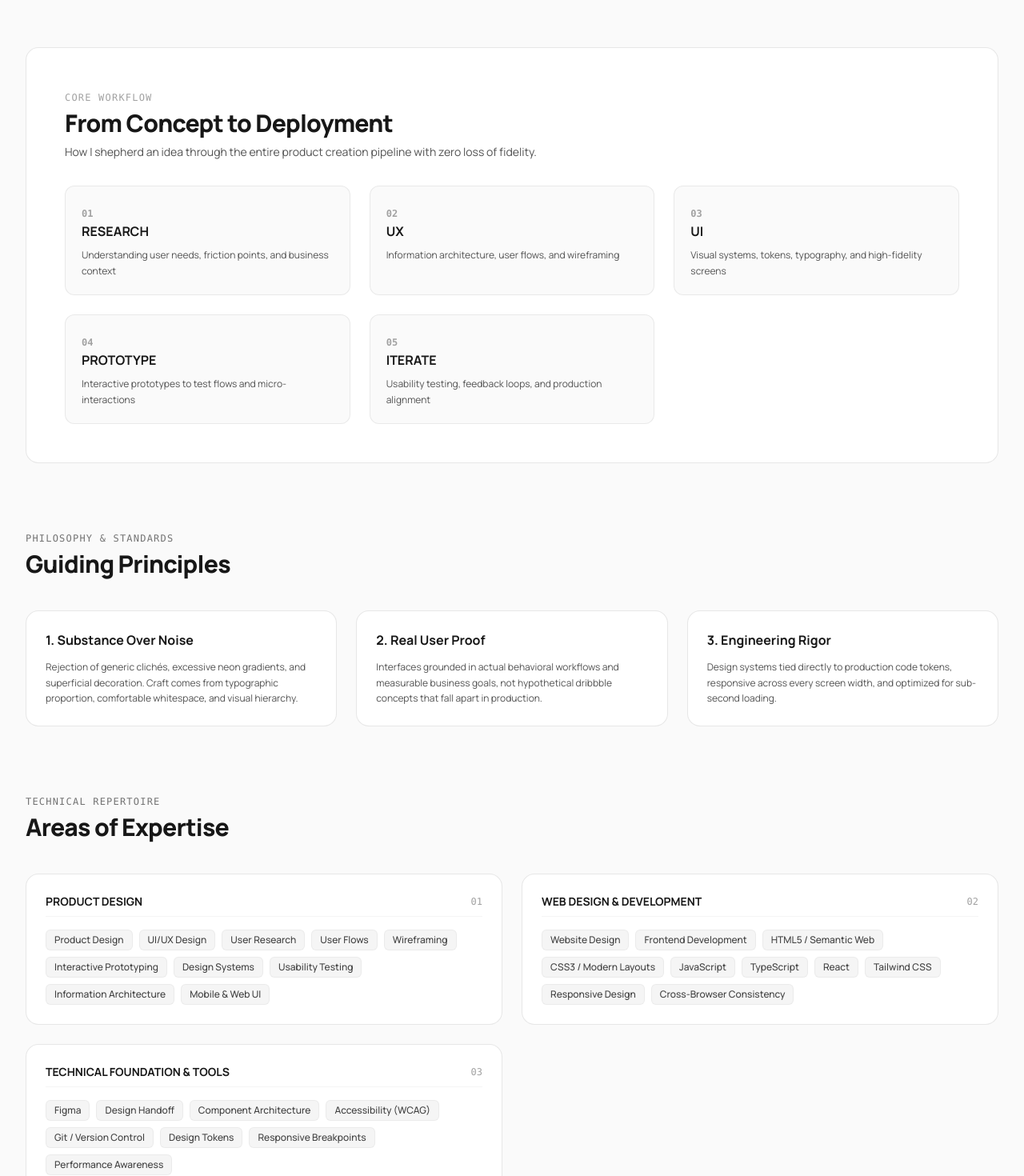
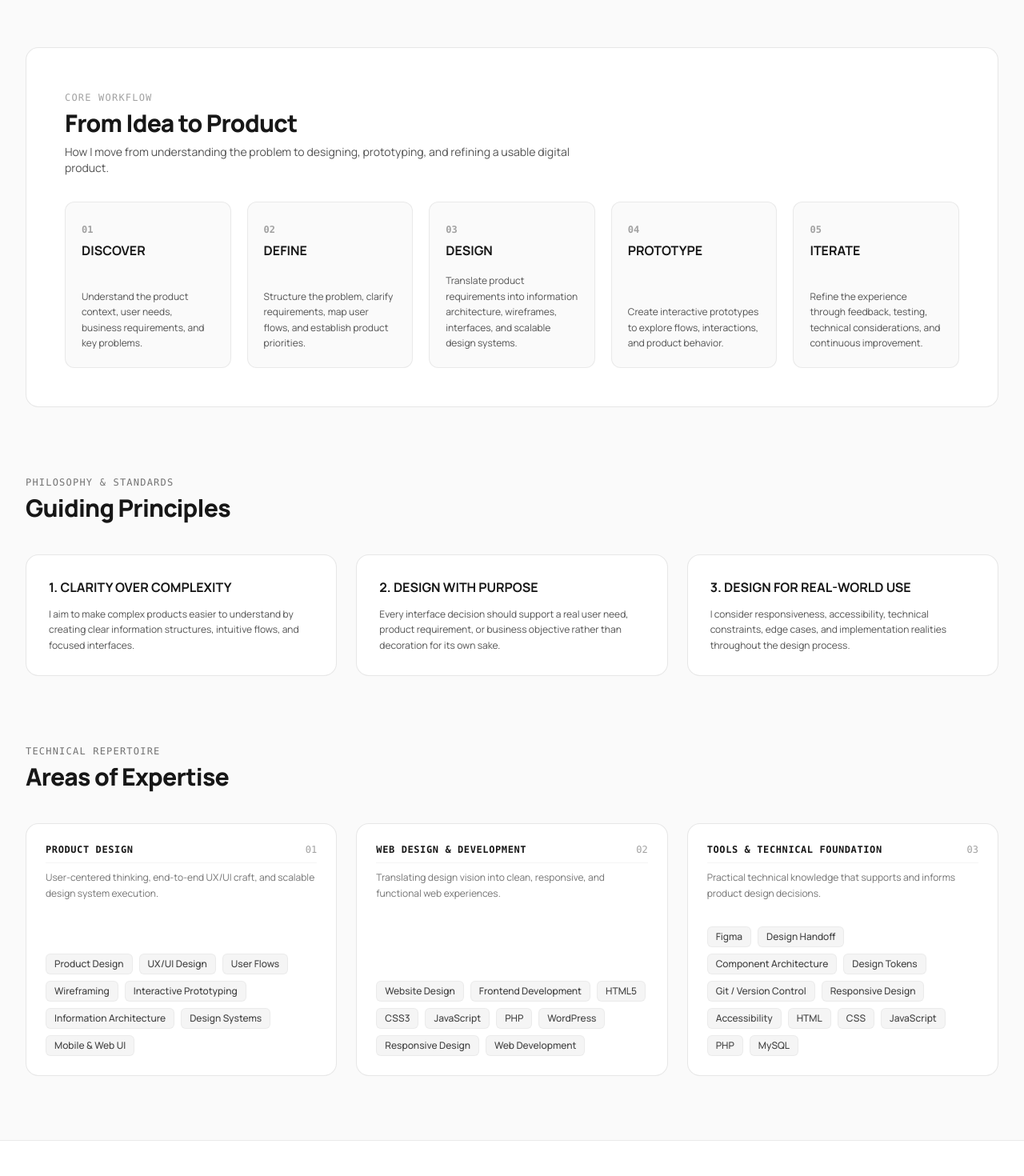
Before and after one commit to Makindeisaiah/Portfolio, a React (Vite) app: page /about in a window 1280 px wide. Shown: the part 920-2390 px from the top of the page at 80% size. Built offline with nearby package versions, Linux system fonts and the light colour scheme.

Commit message:
refactor: update content and styling for professional branding
- Normalize "SUBMIT BRIEF" casing in the contact section.
- Refine product design methodology labels and descriptions.
- Clean up unused imports and comments in the About page.

```diff
--- a/src/components/ContactSection.tsx
+++ b/src/components/ContactSection.tsx
@@ -217,7 +217,7 @@ export const ContactSection: React.FC<ContactSectionProps> = ({
                         <span>Sending Brief...</span>
                       ) : (
                         <>
-                          <span>Submit Brief</span>
+                          <span>SUBMIT BRIEF</span>
                           <Send className="w-3.5 h-3.5" />
                         </>
                       )}
--- a/src/data/portfolioData.ts
+++ b/src/data/portfolioData.ts
@@ -20,11 +20,11 @@ export const PERSONAL_INFO = {
     { label: 'ITERATE', desc: 'Usability testing, feedback loops, and production alignment' },
   ],
   conceptToDeployment: [
-    { label: 'RESEARCH', desc: 'Understanding user needs, friction points, and business context' },
-    { label: 'UX', desc: 'Information architecture, user flows, and wireframing' },
-    { label: 'UI', desc: 'Visual systems, tokens, typography, and high-fidelity screens' },
-    { label: 'PROTOTYPE', desc: 'Interactive prototypes to test flows and micro-interactions' },
-    { label: 'ITERATE', desc: 'Usability testing, feedback loops, and production alignment' },
+    { label: 'DISCOVER', desc: 'Understand the product context, user needs, business requirements, and key problems.' },
+    { label: 'DEFINE', desc: 'Structure the problem, clarify requirements, map user flows, and establish product priorities.' },
+    { label: 'DESIGN', desc: 'Translate product requirements into information architecture, wireframes, interfaces, and scalable design systems.' },
+    { label: 'PROTOTYPE', desc: 'Create interactive prototypes to explore flows, interactions, and product behavior.' },
+    { label: 'ITERATE', desc: 'Refine the experience through feedback, testing, technical considerations, and continuous improvement.' },
   ],
   bio: [
     "I’m Isaiah, a Product Designer with a background in web development. I focus on designing intuitive digital experiences that solve real problems for users and create tangible value for businesses.",
@@ -1123,45 +1123,46 @@ export const SKILL_CATEGORIES: SkillCategory[] = [
     description: 'User-centered thinking, end-to-end UX/UI craft, and scalable design system execution.',
     skills: [
       'Product Design',
-      'UI/UX Design',
-      'User Research',
+      'UX/UI Design',
       'User Flows',
       'Wireframing',
       'Interactive Prototyping',
+      'Information Architecture',
       'Design Systems',
-      'Usability Testing',
-      'Information Architecture',
       'Mobile & Web UI',
     ],
   },
   {
     title: 'WEB DESIGN & DEVELOPMENT',
-    description: 'Translating design vision into clean, responsive, and performant web experiences.',
+    description: 'Translating design vision into clean, responsive, and functional web experiences.',
     skills: [
       'Website Design',
       'Frontend Development',
-      'HTML5 / Semantic Web',
-      'CSS3 / Modern Layouts',
+      'HTML5',
+      'CSS3',
       'JavaScript',
-      'TypeScript',
-      'React',
-      'Tailwind CSS',
+      'PHP',
+      'WordPress',
       'Responsive Design',
-      'Cross-Browser Consistency',
+      'Web Development',
     ],
   },
   {
-    title: 'TECHNICAL FOUNDATION & TOOLS',
-    description: 'Bridging design and engineering with production-aware workflows and design tooling.',
+    title: 'TOOLS & TECHNICAL FOUNDATION',
+    description: 'Practical technical knowledge that supports and informs product design decisions.',
     skills: [
       'Figma',
       'Design Handoff',
       'Component Architecture',
-      'Accessibility (WCAG)',
+      'Design Tokens',
       'Git / Version Control',
-      'Design Tokens',
-      'Responsive Breakpoints',
-      'Performance Awareness',
+      'Responsive Design',
+      'Accessibility',
+      'HTML',
+      'CSS',
+      'JavaScript',
+      'PHP',
+      'MySQL',
     ],
   },
 ];
--- a/src/pages/AboutPage.tsx
+++ b/src/pages/AboutPage.tsx
@@ -1,18 +1,6 @@
 import React from 'react';
 import { Link } from 'react-router-dom';
-import {
-  ArrowRight,
-  ArrowUpRight,
-  Sparkles,
-  Layers,
-  Code2,
-  Database,
-  Rocket,
-  CheckCircle2,
-  FileText,
-  Mail,
-  Compass
-} from 'lucide-react';
+import { ArrowRight, Mail } from 'lucide-react';
 import { PERSONAL_INFO, SKILL_CATEGORIES } from '../data/portfolioData';
 import { ProfilePortraitPlaceholder } from '../components/ProjectMockupPreview';
 import { ContactSection } from '../components/ContactSection';
@@ -24,7 +12,7 @@ export const AboutPage: React.FC = () => {
         {/* Page Header */}
         <div className="max-w-3xl mb-12">
           <span className="text-xs font-mono uppercase tracking-widest text-neutral-500 mb-3 block">
-            BIOGRAPHY & PHILOSOPHY
+            BIOGRAPHY &amp; PHILOSOPHY
           </span>
           <h1 className="text-4xl sm:text-5xl lg:text-6xl font-extrabold tracking-tight text-neutral-900">
             About Isaiah Oluwatoyin
@@ -34,7 +22,7 @@ export const AboutPage: React.FC = () => {
           </p>
         </div>
 
-        {/* Top Grid: Portrait Placeholder + Narrative */}
+        {/* Top Grid: Portrait + Narrative */}
         <div className="grid grid-cols-1 lg:grid-cols-12 gap-12 lg:gap-16 items-start mb-20">
           <div className="lg:col-span-5">
             <ProfilePortraitPlaceholder className="w-full aspect-4/5" />
@@ -42,18 +30,18 @@ export const AboutPage: React.FC = () => {
 
           <div className="lg:col-span-7 space-y-6">
             <h2 className="text-2xl sm:text-3xl font-bold tracking-tight text-neutral-900">
-              I design digital experiences and build products that turn ideas into meaningful, functional experiences.
+              I design digital products that turn complex ideas into clear, useful experiences.
             </h2>
 
             <div className="space-y-4 text-base text-neutral-600 leading-relaxed">
               <p>
-                I’m Isaiah, a product designer and digital product builder passionate about turning complex ideas into simple, useful digital experiences.
+                I’m Isaiah, a product designer and digital product builder focused on turning complex ideas into simple, useful digital experiences.
               </p>
               <p>
-                I work across UX strategy, interface design, design systems and development, allowing me to take ideas from concept to a functional digital product.
+                I work across product strategy, UX/UI design, interaction design, design systems, prototyping, and development. This allows me to understand a product from both the user experience and implementation perspectives.
               </p>
               <p>
-                Most teams suffer from friction between design mockups and actual code execution. Because I actively design and build, I eliminate that divide: every interaction I design accounts for technical constraints, state transitions, responsive edge cases, and accessibility from day one.
+                I care about the details that make products work in the real world — clear user flows, thoughtful interactions, responsive layouts, accessibility, reusable components, and practical technical constraints.
               </p>
             </div>
 
@@ -62,7 +50,7 @@ export const AboutPage: React.FC = () => {
                 to="/contact"
                 className="inline-flex items-center gap-2 px-6 py-3 rounded-full text-xs font-bold uppercase tracking-wider text-white bg-neutral-900 hover:bg-neutral-800 transition-colors shadow-xs"
               >
-                <span>Start a Project</span>
+                <span>START A PROJECT</span>
                 <ArrowRight className="w-3.5 h-3.5" />
               </Link>
 
@@ -77,39 +65,41 @@ export const AboutPage: React.FC = () => {
           </div>
         </div>
 
-        {/* Concept to Deployment Lifecycle */}
+        {/* Core Workflow */}
         <div className="p-8 sm:p-12 rounded-2xl bg-white border border-neutral-200/90 mb-20">
           <div className="max-w-2xl mb-8">
             <span className="text-xs font-mono uppercase tracking-widest text-neutral-400">
               CORE WORKFLOW
             </span>
             <h2 className="text-2xl sm:text-3xl font-extrabold tracking-tight text-neutral-900 mt-1">
-              From Concept to Deployment
+              From Idea to Product
             </h2>
             <p className="text-sm text-neutral-600 mt-2">
-              How I shepherd an idea through the entire product creation pipeline with zero loss of fidelity.
+              How I move from understanding the problem to designing, prototyping, and refining a usable digital product.
             </p>
           </div>
 
-          <div className="grid grid-cols-1 sm:grid-cols-2 lg:grid-cols-3 gap-6">
+          <div className="grid grid-cols-1 sm:grid-cols-2 lg:grid-cols-5 gap-5">
             {PERSONAL_INFO.conceptToDeployment.map((step, idx) => (
               <div
                 key={step.label}
-                className="p-5 rounded-xl bg-[#FAFAFA] border border-neutral-200/80 space-y-2"
+                className="p-5 rounded-xl bg-[#FAFAFA] border border-neutral-200/80 space-y-2 flex flex-col justify-between"
               >
-                <span className="text-xs font-mono text-neutral-400 font-bold">0{idx + 1}</span>
-                <h3 className="text-base font-bold text-neutral-900">{step.label}</h3>
-                <p className="text-xs text-neutral-600 leading-relaxed">{step.desc}</p>
+                <div>
+                  <span className="text-xs font-mono text-neutral-400 font-bold">0{idx + 1}</span>
+                  <h3 className="text-base font-bold text-neutral-900 mt-1">{step.label}</h3>
+                </div>
+                <p className="text-xs text-neutral-600 leading-relaxed mt-2">{step.desc}</p>
               </div>
             ))}
           </div>
         </div>
 
-        {/* Design Philosophy Principles */}
+        {/* Guiding Principles */}
         <div className="mb-20">
           <div className="max-w-2xl mb-10">
             <span className="text-xs font-mono uppercase tracking-widest text-neutral-500">
-              PHILOSOPHY & STANDARDS
+              PHILOSOPHY &amp; STANDARDS
             </span>
             <h2 className="text-2xl sm:text-3xl font-extrabold tracking-tight text-neutral-900 mt-1">
               Guiding Principles
@@ -117,30 +107,30 @@ export const AboutPage: React.FC = () => {
           </div>
 
           <div className="grid grid-cols-1 md:grid-cols-3 gap-6">
-            <div className="p-6 rounded-2xl bg-white border border-neutral-200/90 space-y-3">
-              <h3 className="text-base font-bold text-neutral-900">1. Substance Over Noise</h3>
+            <div className="p-6 sm:p-7 rounded-2xl bg-white border border-neutral-200/90 space-y-3">
+              <h3 className="text-base font-bold text-neutral-900">1. CLARITY OVER COMPLEXITY</h3>
               <p className="text-xs text-neutral-600 leading-relaxed">
-                Rejection of generic clichés, excessive neon gradients, and superficial decoration. Craft comes from typographic proportion, comfortable whitespace, and visual hierarchy.
+                I aim to make complex products easier to understand by creating clear information structures, intuitive flows, and focused interfaces.
               </p>
             </div>
 
-            <div className="p-6 rounded-2xl bg-white border border-neutral-200/90 space-y-3">
-              <h3 className="text-base font-bold text-neutral-900">2. Real User Proof</h3>
+            <div className="p-6 sm:p-7 rounded-2xl bg-white border border-neutral-200/90 space-y-3">
+              <h3 className="text-base font-bold text-neutral-900">2. DESIGN WITH PURPOSE</h3>
               <p className="text-xs text-neutral-600 leading-relaxed">
-                Interfaces grounded in actual behavioral workflows and measurable business goals, not hypothetical dribbble concepts that fall apart in production.
+                Every interface decision should support a real user need, product requirement, or business objective rather than decoration for its own sake.
               </p>
             </div>
 
-            <div className="p-6 rounded-2xl bg-white border border-neutral-200/90 space-y-3">
-              <h3 className="text-base font-bold text-neutral-900">3. Engineering Rigor</h3>
+            <div className="p-6 sm:p-7 rounded-2xl bg-white border border-neutral-200/90 space-y-3">
+              <h3 className="text-base font-bold text-neutral-900">3. DESIGN FOR REAL-WORLD USE</h3>
               <p className="text-xs text-neutral-600 leading-relaxed">
-                Design systems tied directly to production code tokens, responsive across every screen width, and optimized for sub-second loading.
+                I consider responsiveness, accessibility, technical constraints, edge cases, and implementation realities throughout the design process.
               </p>
             </div>
           </div>
         </div>
 
-        {/* Skills Grid */}
+        {/* Areas of Expertise */}
         <div className="mb-20">
           <div className="max-w-2xl mb-10">
             <span className="text-xs font-mono uppercase tracking-widest text-neutral-500">
@@ -151,12 +141,17 @@ export const AboutPage: React.FC = () => {
             </h2>
           </div>
 
-          <div className="grid grid-cols-1 md:grid-cols-2 gap-6">
+          <div className="grid grid-cols-1 md:grid-cols-3 gap-6">
             {SKILL_CATEGORIES.map((cat, idx) => (
-              <div key={cat.title} className="p-6 rounded-2xl bg-white border border-neutral-200/90 space-y-4">
-                <div className="flex items-center justify-between pb-2 border-b border-neutral-100">
-                  <h3 className="text-sm font-bold text-neutral-900">{cat.title}</h3>
-                  <span className="text-xs font-mono text-neutral-400">0{idx + 1}</span>
+              <div key={cat.title} className="p-6 rounded-2xl bg-white border border-neutral-200/90 space-y-4 flex flex-col justify-between">
+                <div>
+                  <div className="flex items-center justify-between pb-2 border-b border-neutral-100">
+                    <h3 className="text-xs font-bold text-neutral-900 tracking-wider uppercase font-mono">{cat.title}</h3>
+                    <span className="text-xs font-mono text-neutral-400">0{idx + 1}</span>
+                  </div>
+                  <p className="text-xs text-neutral-500 mt-2 mb-4 leading-relaxed">
+                    {cat.description}
+                  </p>
                 </div>
                 <div className="flex flex-wrap gap-2">
                   {cat.skills.map((skill) => (
```
